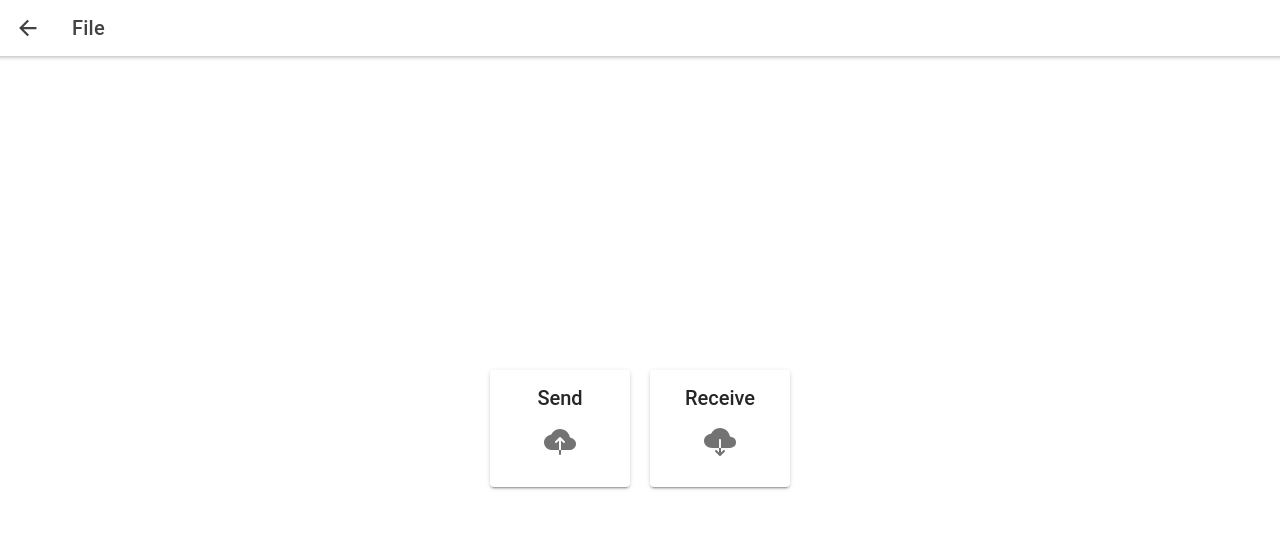
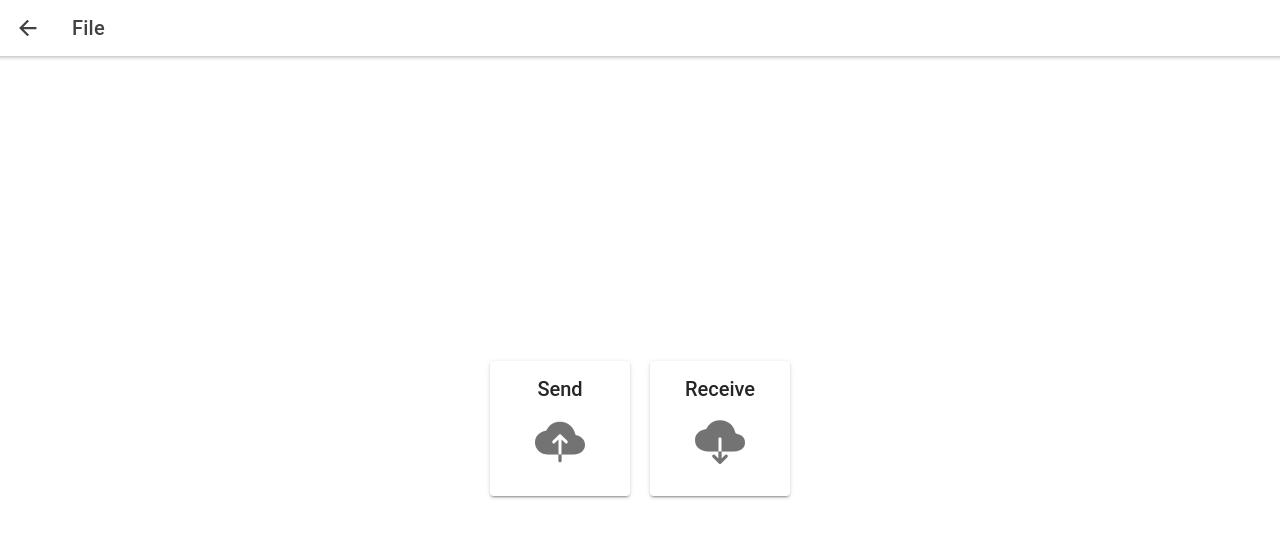
Before and after one commit to snowflake0123/tornedge, a React (Create React App) app in the folder web_client/Tornedge/: page /fileTop in a window 1280 px wide. Shown: the top 538 px of the page. Built offline with nearby package versions, Linux system fonts and the light colour scheme.

Commit message:
IonIconのサイズを修正

```diff
--- a/web_client/Tornedge/src/pages/FileTop.css
+++ b/web_client/Tornedge/src/pages/FileTop.css
@@ -21,3 +21,7 @@
 .role {
 	width: 10em;
 }
+
+.larger-icon {
+  font-size: 50px;
+}
--- a/web_client/Tornedge/src/pages/FileTop.tsx
+++ b/web_client/Tornedge/src/pages/FileTop.tsx
@@ -35,7 +35,7 @@ const FileTop: React.FC<RouteComponentProps> = (props) => {
               <IonCardHeader>
                 <IonCardTitle className="ion-text-nowrap">Send</IonCardTitle>
               </IonCardHeader>
-              <IonIcon icon={cloudUpload} size="large"/>
+              <IonIcon icon={cloudUpload} className="larger-icon" />
               <IonCardContent>
               </IonCardContent>
             </IonCard>
@@ -44,7 +44,7 @@ const FileTop: React.FC<RouteComponentProps> = (props) => {
               <IonCardHeader>
                 <IonCardTitle className="ion-text-nowrap">Receive</IonCardTitle>
               </IonCardHeader>
-              <IonIcon icon={cloudDownload} size="large" />
+              <IonIcon icon={cloudDownload} className="larger-icon" />
               <IonCardContent>
               </IonCardContent>
             </IonCard>
--- a/web_client/Tornedge/src/pages/Home.css
+++ b/web_client/Tornedge/src/pages/Home.css
@@ -17,3 +17,7 @@
 .middle-text {
 	font-size: 1.5em;
 }
+
+.huge-icon {
+	font-size: 80px;
+}
```
